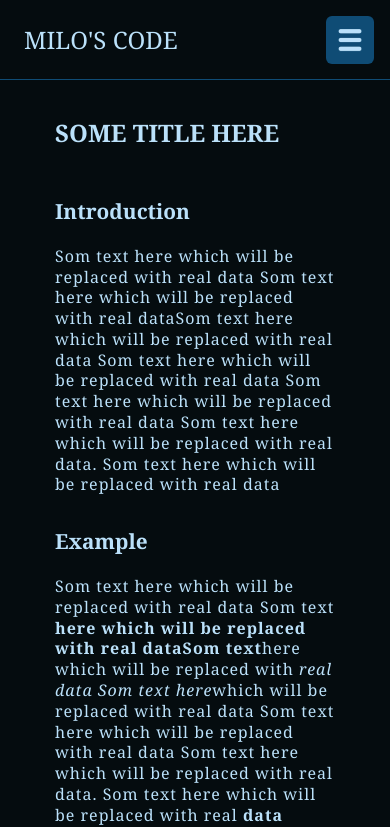
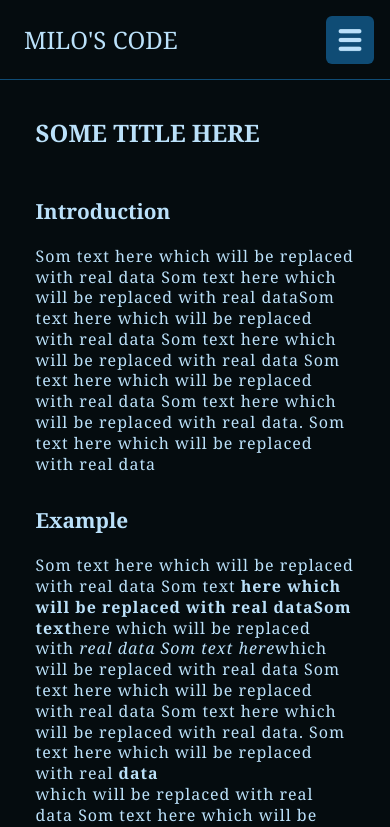
Before and after one commit to MiloJuarez/blog, a React app: page / in a window 390 px wide. Shown: the top 827 px of the page. Built offline with nearby package versions, Linux system fonts and the light colour scheme.

Commit message:
Changed postContent width

```diff
--- a/src/styles/PostContent.scss
+++ b/src/styles/PostContent.scss
@@ -24,16 +24,19 @@
     letter-spacing: 1px;
     vertical-align: baseline;
 }
-@keyframes plusWidth {
-    from {
-        width: vars.$wcontent;
-    }
-    to {
-        width: calc(vars.$fullWidth - vars.$wcategory);
+@mixin addWidth($newWidth: vars.$wcontent) {
+    @keyframes plusWidth {
+        from {
+            width: vars.$wcontent;
+        }
+        to {
+            width: $newWidth;
+        }
     }
 }
 @media screen and (max-width: 1280px) {
     .PostContent {
+        @include addWidth($newWidth: calc(vars.$fullWidth - vars.$wcategory));
         animation-name: plusWidth;
         animation-duration: vars.$aDuration;
         animation-fill-mode: forwards;
@@ -43,5 +46,8 @@
     .PostContent {
         margin: 0 auto;
         padding-top: vars.$pc;
+        @include addWidth(
+            $newWidth: calc(vars.$fullWidth - calc(vars.$wcategory / 2))
+        );
     }
 }
```
